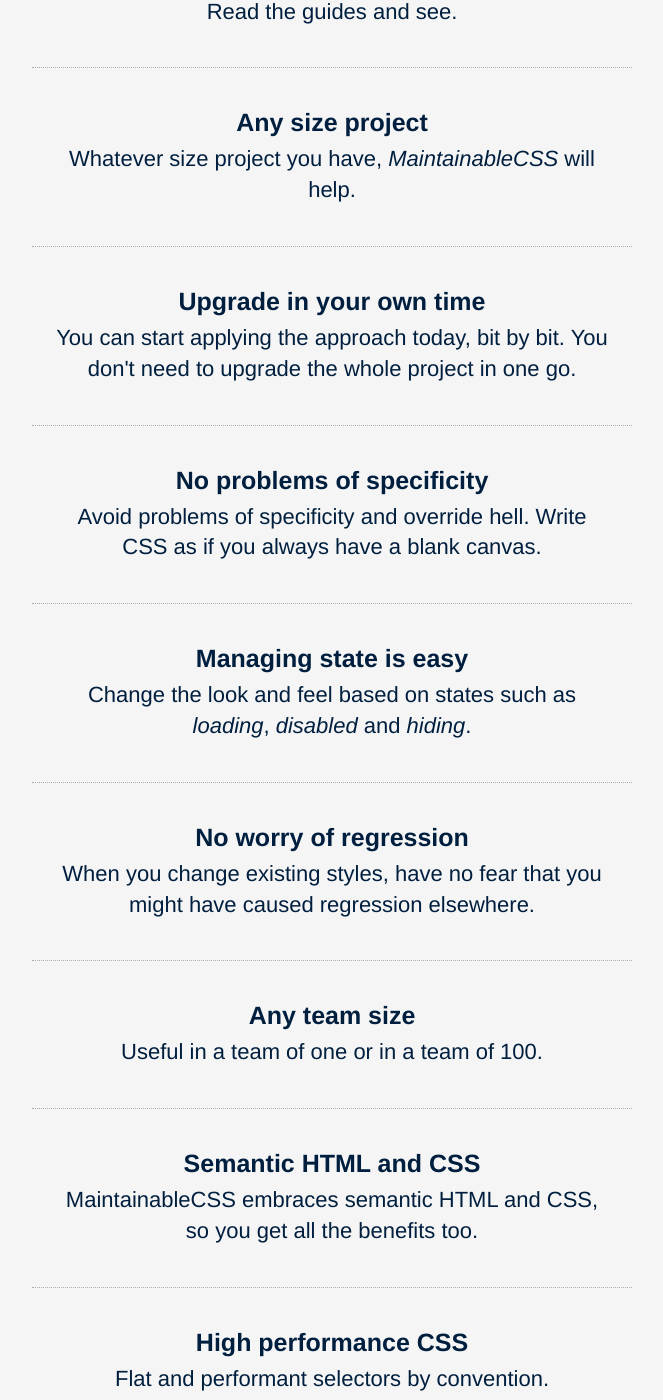
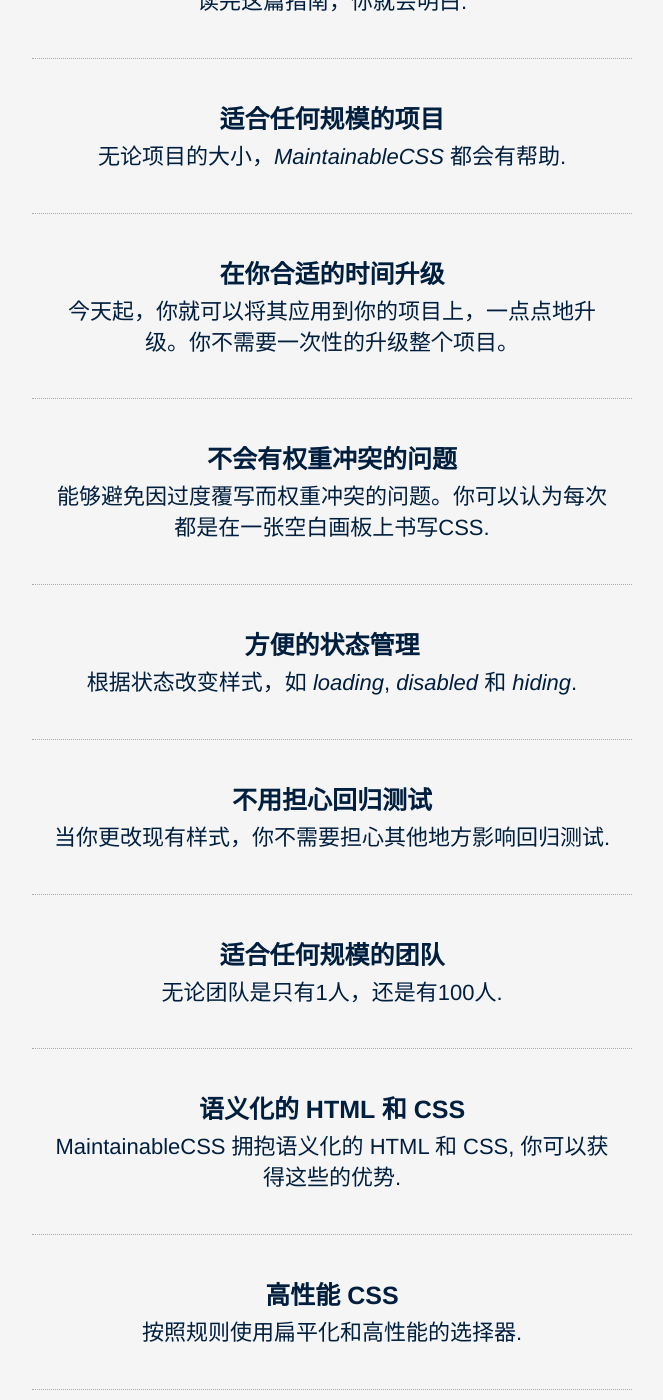
Before and after one commit to taoche/maintainablecss.cn, a Jekyll site: the page built from index.md, in a window 1280 px wide and 1400 px high, scrolled down 1291 px. Shown: the whole window, without its empty margins (308-971 px from the left). Built offline with Jekyll 4.4.1, drawn with Linux system fonts in a browser that asks for light colours; some of the changed text lies outside the part shown.

Commit message:
translate index page

```diff
--- a/_includes/chapterList.html
+++ b/_includes/chapterList.html
@@ -1,6 +1,6 @@
 <div class="chapters">
 	<div class="chapters-inner">
-		<h2>Chapters</h2>
+		<h2>章节</h2>
 		<ol>
 			{% for chapter in site.chapters %}
 				<li>
--- a/index.md
+++ b/index.md
@@ -8,78 +8,81 @@ id: home
 	<img class="hero-logo" src="/maintainablecss.cn/assets/img/logo.png" width="250" height="250">
 
 	<h1>MaintainableCSS</h1>
-	<p>Write CSS without worrying that overzealous, pre-existing styles will cause problems. <em>MaintainableCSS</em> is an approach to writing <em>modular</em>, <em>scalable</em> and of course, <em>maintainable</em> CSS.</p>
-	<a class="hero-button" href="/chapters/introduction/">Read now</a>
+	<p>
+		<em>MaintainableCSS</em> 是帮助你书写<em>模块化</em>、<em>可拓展</em>、<em>易维护</em>的CSS方法论。让你放心的书写CSS样式, 而不必担心样式的冲突。
+	</p>
+	<a class="hero-button" href="/maintainablecss.cn/chapters/introduction/">Read now</a>
 </div>
+
 <!--
 	<h2>Maintainable &mdash; Adjective</h2>
 	<p>Keep in good condition. Keep at the same level.</p>
 -->
 
 <div class="benefits">
-	<h2>Benefits of MaintainableCSS</h2>
+	<h2>MaintainableCSS 的优势</h2>
 	<div class="benefits-wrapper">
 		<div class="benefit">
-			<h3>Modular and encapsulated</h3>
-			<p>Styles don't bleed or cascade without your permission.</p>
+			<h3>模块化和封装</h3>
+			<p>样式不会脱离你的控制.</p>
 		</div>
 		<div class="benefit">
-			<h3>Any design requirements</h3>
-			<p>Completely flexible to your needs.</p>
+			<h3>满足任何设计要求</h3>
+			<p>十分灵活的满足你的需求.</p>
 		</div>
 		<div class="benefit">
-			<h3>No tooling required</h3>
-			<p>But you can use tooling if you want to.</p>
+			<h3>不需要依赖其他工具</h3>
+			<p>当然你可以使用你想要使用的工具.</p>
 		</div>
 		<div class="benefit">
-			<h3>Easy to learn</h3>
-			<p>Read the guides and see.</p>
+			<h3>简单易学</h3>
+			<p>读完这篇指南，你就会明白.</p>
 		</div>
 		<div class="benefit">
-			<h3>Any size project</h3>
-			<p>Whatever size project you have, <em>MaintainableCSS</em> will help.</p>
+			<h3>适合任何规模的项目</h3>
+			<p>无论项目的大小，<em>MaintainableCSS</em> 都会有帮助.</p>
 		</div>
 		<div class="benefit">
-			<h3>Upgrade in your own time</h3>
-			<p>You can start applying the approach today, bit by bit. You don't need to upgrade the whole project in one go.</p>
+			<h3>在你合适的时间升级</h3>
+			<p>今天起，你就可以将其应用到你的项目上，一点点地升级。你不需要一次性的升级整个项目。</p>
 		</div>
 		<div class="benefit">
-			<h3>No problems of specificity</h3>
-			<p>Avoid problems of specificity and override hell. Write CSS as if you always have a blank canvas.</p>
+			<h3>不会有权重冲突的问题</h3>
+			<p>能够避免因过度覆写而权重冲突的问题。你可以认为每次都是在一张空白画板上书写CSS.</p>
 		</div>
 		<div class="benefit">
-			<h3>Managing state is easy</h3>
-			<p>Change the look and feel based on states such as <em>loading</em>, <em>disabled</em> and <em>hiding</em>.</p>
+			<h3>方便的状态管理</h3>
+			<p>根据状态改变样式，如 <em>loading</em>, <em>disabled</em> 和 <em>hiding</em>.</p>
 		</div>
 		<div class="benefit">
-			<h3>No worry of regression</h3>
-			<p>When you change existing styles, have no fear that you might have caused regression elsewhere.</p>
+			<h3>不用担心回归测试</h3>
+			<p>当你更改现有样式，你不需要担心其他地方影响回归测试.</p>
 		</div>
 		<div class="benefit">
-			<h3>Any team size</h3>
-			<p>Useful in a team of one or in a team of 100.</p>
+			<h3>适合任何规模的团队</h3>
+			<p>无论团队是只有1人，还是有100人.</p>
 		</div>
 		<div class="benefit">
-			<h3>Semantic HTML and CSS</h3>
-			<p>MaintainableCSS embraces semantic HTML and CSS, so you get all the benefits too.</p>
+			<h3>语义化的 HTML 和 CSS</h3>
+			<p>MaintainableCSS 拥抱语义化的 HTML 和 CSS, 你可以获得这些的优势.</p>
 		</div>
 		<div class="benefit">
-			<h3>High performance CSS</h3>
-			<p>Flat and performant selectors by convention.</p>
+			<h3>高性能 CSS</h3>
+			<p>按照规则使用扁平化和高性能的选择器.</p>
 		</div>
 		<div class="benefit">
-			<h3>Find redundant code easily</h3>
-			<p>It's easy to spot redundant code. Find it. Delete it.</p>
+			<h3>易于发现冗余代码</h3>
+			<p>轻松发现冗余代码。找到它.删除它.</p>
 		</div>
 		<div class="benefit">
-			<h3>AB testing and easy upgrading</h3>
-			<p>Want to test module variants against each other? MaintainableCSS makes this easy.</p>
+			<h3>易于 AB 测试与升级</h3>
+			<p>想要测试一个模块的不同样式？MaintainableCSS 让其变得简单</p>
 		</div>
 		<a class="benefit-readNowButton" href="/chapters/introduction">Read now</a>
 	</div>
 </div>
 <div class="recommendations">
-	<h2 class="recommendations-title">What others say</h2>
+	<h2 class="recommendations-title">评价</h2>
 	<div class="recommendations-item">
 		<blockquote>
 			<p>&ldquo;A handy little read on learning how to write modular and maintainable CSS.&rdquo;
```
